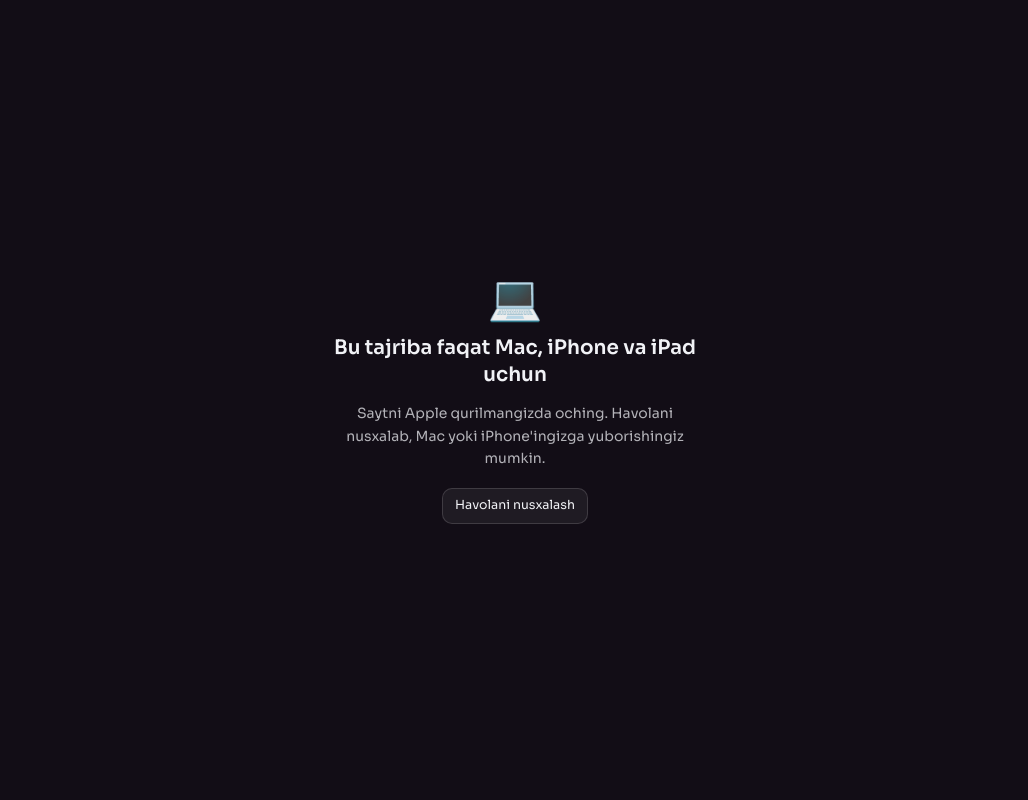
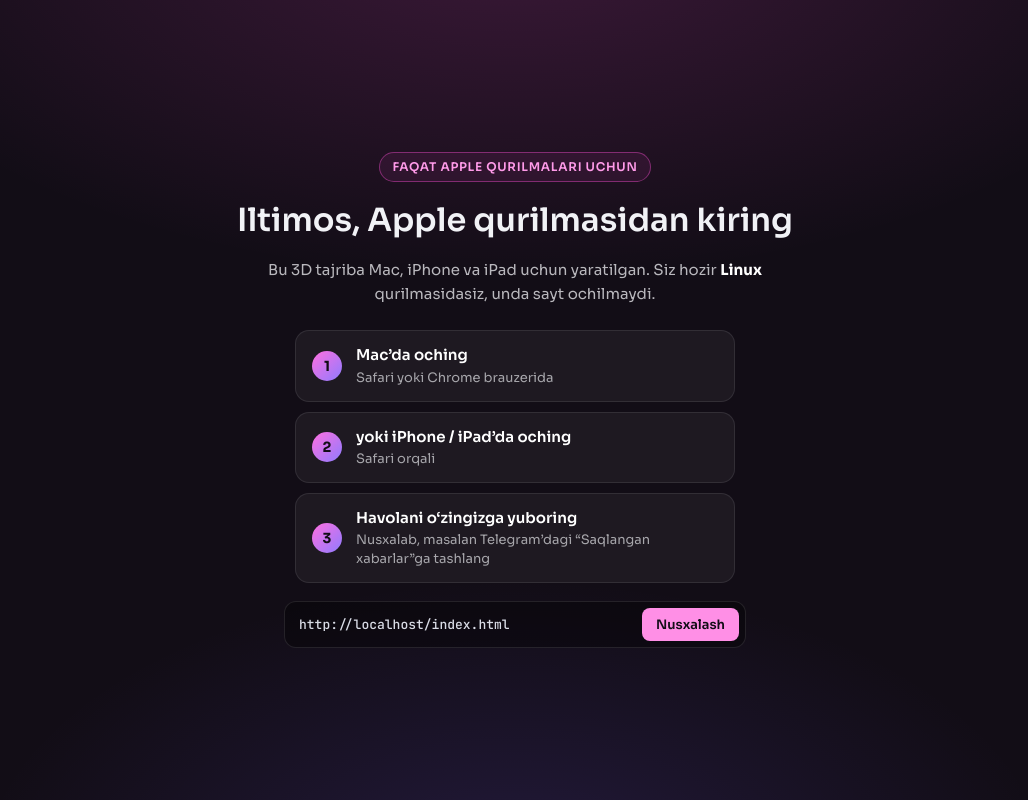
Before and after one commit to ukhodjaev/3D-room, a website: page index.html in a window 1280 px wide. Shown: the whole page, without its empty margins (125-1153 px from the left). Drawn offline with Linux system fonts and the light colour scheme; a web font is replaced by a local one.

Commit message:
Apple bo'lmagan qurilmalar uchun yo'riqnoma sahifasi, kesh muammosi tuzatildi

```diff
--- a/index.html
+++ b/index.html
@@ -29,6 +29,22 @@ a{color:#3ee0c5}a:hover{color:#8af0de}
 .panel{animation:rise .35s cubic-bezier(.2,.7,.2,1)}
 @keyframes rise{from{opacity:0;transform:translateY(8px)}to{opacity:1;transform:none}}
 @media (prefers-reduced-motion: reduce){.panel{animation:none}.ring{animation-duration:2.4s}}
+
+.guide{position:absolute;inset:0;overflow:auto;display:flex;flex-direction:column;align-items:center;justify-content:center;gap:18px;padding:32px 20px;text-align:center;background:radial-gradient(1200px 600px at 50% -10%,rgba(255,79,216,.18),transparent 60%),radial-gradient(900px 500px at 50% 110%,rgba(122,92,255,.16),transparent 60%),#120d16}
+.guide h1{margin:0;font:600 clamp(22px,4.4vw,32px)/1.25 'Sora',sans-serif;max-width:560px}
+.g-badge{font:600 12px/1 'Sora',sans-serif;letter-spacing:.06em;text-transform:uppercase;color:#ff9be9;border:1px solid rgba(255,79,216,.4);background:rgba(255,79,216,.08);padding:8px 12px;border-radius:999px}
+.g-lead{margin:0;max-width:520px;font:400 15px/1.6 'Sora',sans-serif;color:rgba(241,242,246,.75)}
+.g-lead b{color:#fff}
+.g-steps{list-style:none;margin:6px 0 0;padding:0;display:flex;flex-direction:column;gap:10px;width:min(440px,100%);text-align:left}
+.g-steps li{display:flex;gap:14px;align-items:center;padding:14px 16px;border-radius:14px;background:rgba(255,255,255,.05);border:1px solid rgba(255,255,255,.09)}
+.g-steps span{flex:none;width:30px;height:30px;border-radius:50%;display:flex;align-items:center;justify-content:center;font:700 14px/1 'Sora',sans-serif;color:#120d16;background:linear-gradient(135deg,#ff6fe0,#8f7bff)}
+.g-steps b{display:block;font:600 15px/1.35 'Sora',sans-serif;color:#fff}
+.g-steps small{display:block;margin-top:3px;font:400 13px/1.4 'Sora',sans-serif;color:rgba(241,242,246,.65)}
+.g-link{display:flex;gap:8px;align-items:center;width:min(440px,100%);padding:6px 6px 6px 14px;border-radius:12px;background:rgba(0,0,0,.35);border:1px solid rgba(255,255,255,.1)}
+.g-link code{flex:1;min-width:0;overflow:hidden;text-overflow:ellipsis;white-space:nowrap;text-align:left;font:500 13px/1 'JetBrains Mono',monospace;color:#d9dce6}
+.g-link button{flex:none;border:0;border-radius:8px;padding:10px 14px;font:600 13px/1 'Sora',sans-serif;color:#120d16;background:#ff8fe6;cursor:pointer}
+.g-link button:hover{background:#ffb3ef}
+.g-link button:focus-visible{outline:2px solid #fff;outline-offset:2px}
 </style>
 </head>
 <body>
@@ -90,15 +106,38 @@ a{color:#3ee0c5}a:hover{color:#8af0de}
     </div>
   </div>
 </div>
-<script src="js/config.js"></script>
 <script>
+  // Apple-only: macOS, iOS, iPadOS. Other systems get a short guide instead of the 3D scene (nothing heavy is downloaded).
   (function () {
+    var V = '202610191614';
     var uad = navigator.userAgentData, ua = navigator.userAgent || '', pf = navigator.platform || '';
     var apple = uad && uad.platform ? /^(macOS|iOS)$/i.test(uad.platform) : (/iPhone|iPad|iPod|Macintosh|Mac OS X/i.test(ua) || /^(Mac|iPhone|iPad|iPod)/i.test(pf));
-    if (apple) document.write('<script src="js/setup3d.js"><\/script>');
+    if (apple) {
+      ['js/config.js', 'js/setup3d.js', 'js/app.js', 'js/component.js'].forEach(function (f) { document.write('<script src="' + f + '?v=' + V + '"><\/script>'); });
+      return;
+    }
+    var os = /Android/i.test(ua) ? 'Android' : /Windows/i.test(ua) ? 'Windows' : /CrOS/i.test(ua) ? 'ChromeOS' : /Linux/i.test(ua) ? 'Linux' : (uad && uad.platform) || 'bu qurilma';
+    var url = String(location.href).split('#')[0];
+    var root = document.getElementById('root');
+    root.innerHTML =
+      '<div class="guide">' +
+        '<div class="g-badge">Faqat Apple qurilmalari uchun</div>' +
+        '<h1>Iltimos, Apple qurilmasidan kiring</h1>' +
+        '<p class="g-lead">Bu 3D tajriba Mac, iPhone va iPad uchun yaratilgan. Siz hozir <b>' + os + '</b> qurilmasidasiz, unda sayt ochilmaydi.</p>' +
+        '<ol class="g-steps">' +
+          '<li><span>1</span><div><b>Mac’da oching</b><small>Safari yoki Chrome brauzerida</small></div></li>' +
+          '<li><span>2</span><div><b>yoki iPhone / iPad’da oching</b><small>Safari orqali</small></div></li>' +
+          '<li><span>3</span><div><b>Havolani o‘zingizga yuboring</b><small>Nusxalab, masalan Telegram’dagi “Saqlangan xabarlar”ga tashlang</small></div></li>' +
+        '</ol>' +
+        '<div class="g-link"><code>' + url.replace(/</g, '&lt;') + '</code><button type="button" id="gCopy">Nusxalash</button></div>' +
+      '</div>';
+    var btn = document.getElementById('gCopy');
+    btn.addEventListener('click', function () {
+      var done = function () { btn.textContent = 'Nusxalandi ✓'; setTimeout(function () { btn.textContent = 'Nusxalash'; }, 2200); };
+      var fallback = function () { var a = document.createElement('textarea'); a.value = url; a.style.position = 'fixed'; a.style.opacity = '0'; document.body.appendChild(a); a.select(); try { document.execCommand('copy'); } catch (e) {} a.remove(); done(); };
+      try { navigator.clipboard.writeText(url).then(done, fallback); } catch (e) { fallback(); }
+    });
   })();
 </script>
-<script src="js/app.js"></script>
-<script src="js/component.js"></script>
 </body>
 </html>
```
Also changed, not shown: vercel.json.
